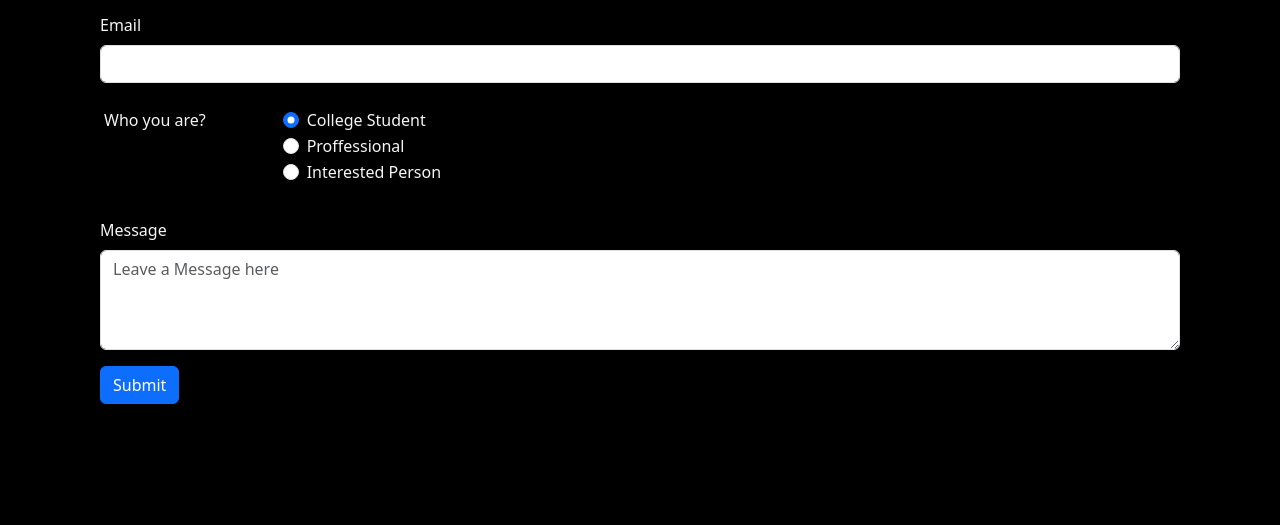
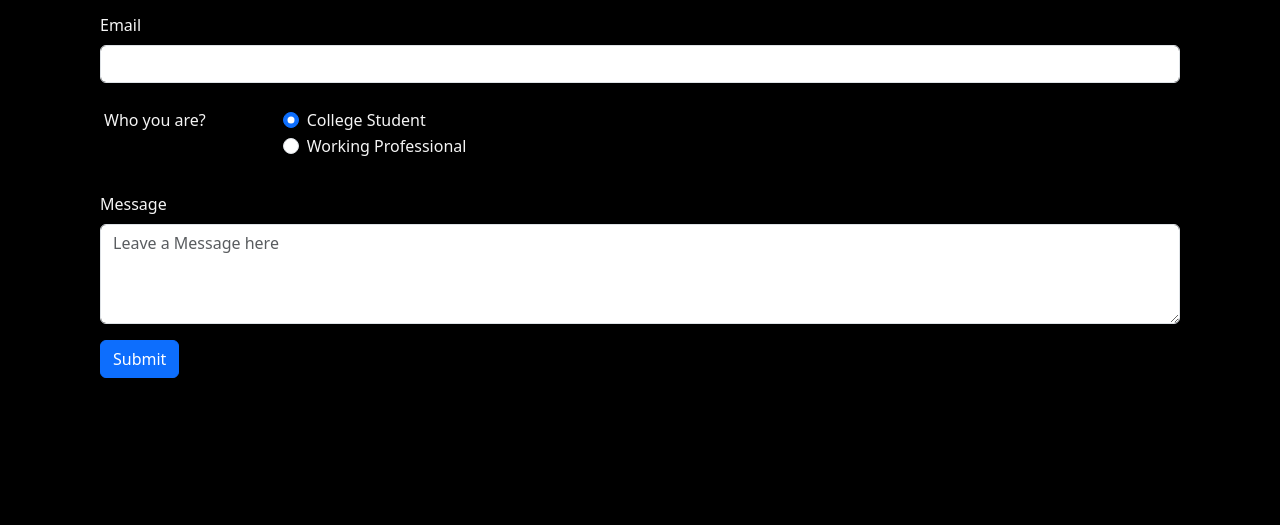
Before and after one commit to Sart-Hack/NetWorkHer, a website: page home.html in a window 1280 px wide. Shown: the part 2178-2703 px from the top of the page. Drawn offline with nearby package versions, Linux system fonts and the light colour scheme.

Commit message:
Update home.html

```diff
--- a/home.html
+++ b/home.html
@@ -173,15 +173,10 @@
                 <div class="form-check">
                   <input class="form-check-input" type="radio" name="gridRadios" id="gridRadios2" value="option2">
                   <label class="form-check-label" for="gridRadios2">
-                    Proffessional
+                    Working Professional
                   </label>
                 </div>
-                <div class="form-check">
-                  <input class="form-check-input" type="radio" name="gridRadios" id="gridRadios2" value="option2">
-                  <label class="form-check-label" for="gridRadios2">
-                    Interested Person
-                  </label>
-                </div>
+
               </div>
             </fieldset>
             <div class="MessageFromUser">
```
